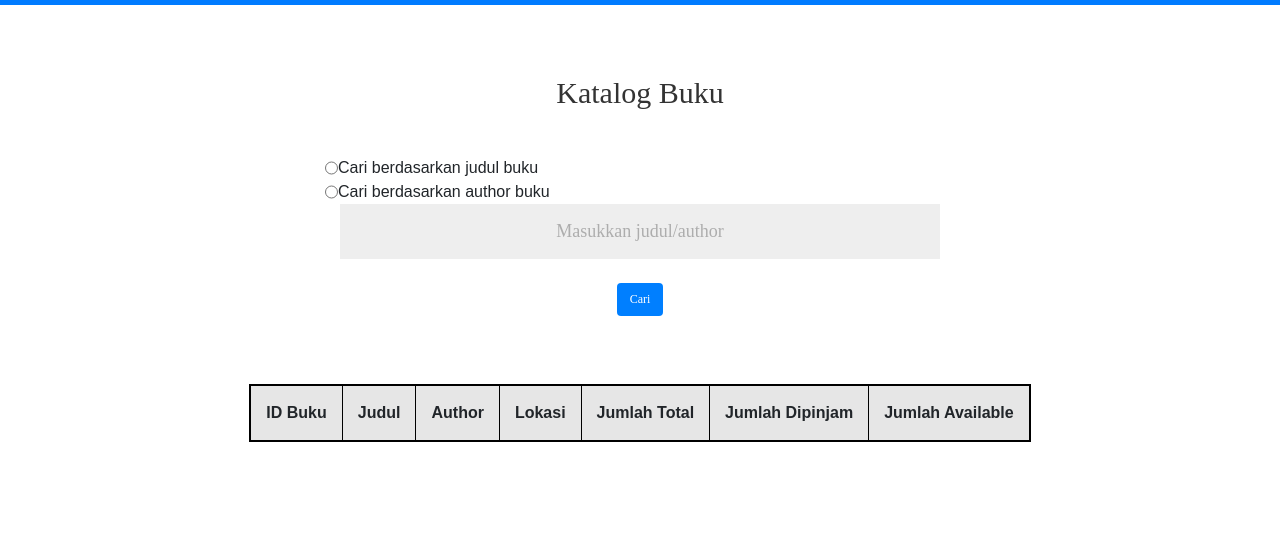
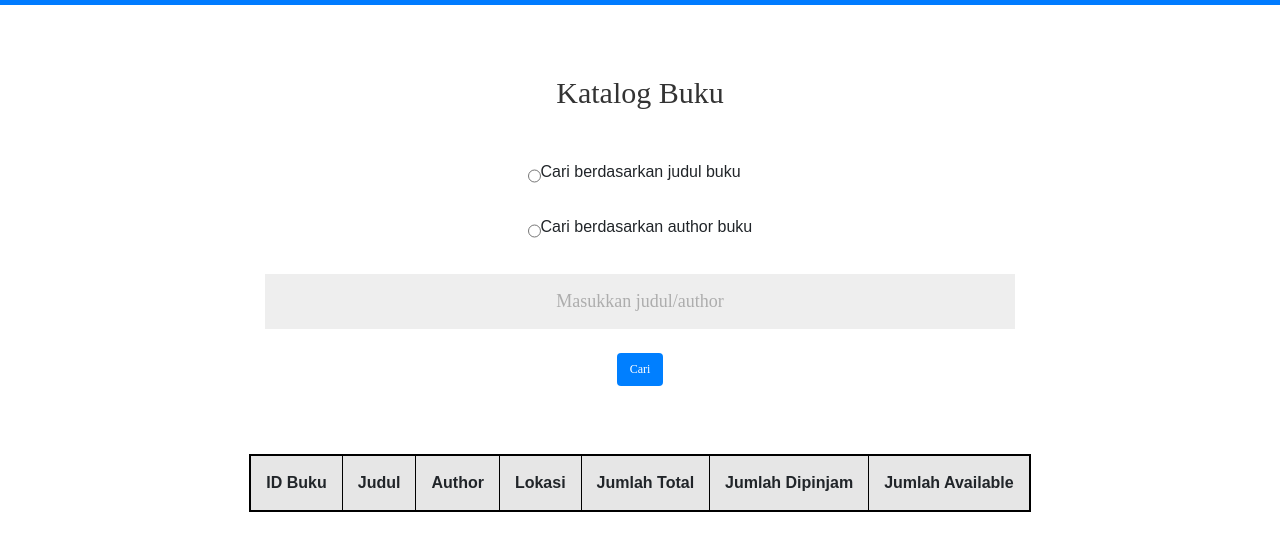
Before and after one commit to almyramadhina/SmartLibrary, a website: page frontend/index.html in a window 1280 px wide. Shown: the part 71-622 px from the top of the page. Drawn offline with Linux system fonts and the light colour scheme; no server answers; a web font is replaced by a local one.

Commit message:
Update main.css

```diff
--- a/frontend/css/main.css
+++ b/frontend/css/main.css
@@ -129,7 +129,7 @@ textarea:-ms-input-placeholder { color: #adadad;}
 
 label {
   display: block;
-  margin: 0;
+  margin-right: 10;
 }
 
 /*---------------------------------------------*/
@@ -150,7 +150,13 @@ iframe {
 /*//////////////////////////////////////////////////////////////////
 [ utility ]*/
 
-
+.row {
+  padding-left: 37%;
+  padding-right: 20%;
+  padding-bottom: 2.5%;
+  margin-top: -4px;
+  margin-top: -4px;
+}
 
 
 /*//////////////////////////////////////////////////////////////////
@@ -164,7 +170,7 @@ iframe {
   display: -moz-box;
   display: -ms-flexbox;
   display: flex;
-  flex-wrap: wrap;
+
   justify-content: center;
   align-items: center;
   padding: 15px;
@@ -175,7 +181,7 @@ iframe {
   width: 790px;
   background: #fff;
   border-radius: 2px;
-  padding: 55px 95px 68px 95px;
+  padding: 55px 20px 68px 20px;
 }
 
 
@@ -295,8 +301,6 @@ textarea.input100 {
   -o-transform: scale(1);
   transform: scale(1);
 }
-
-
 
 /*------------------------------------------------------------------
 [ Button ]*/
```
